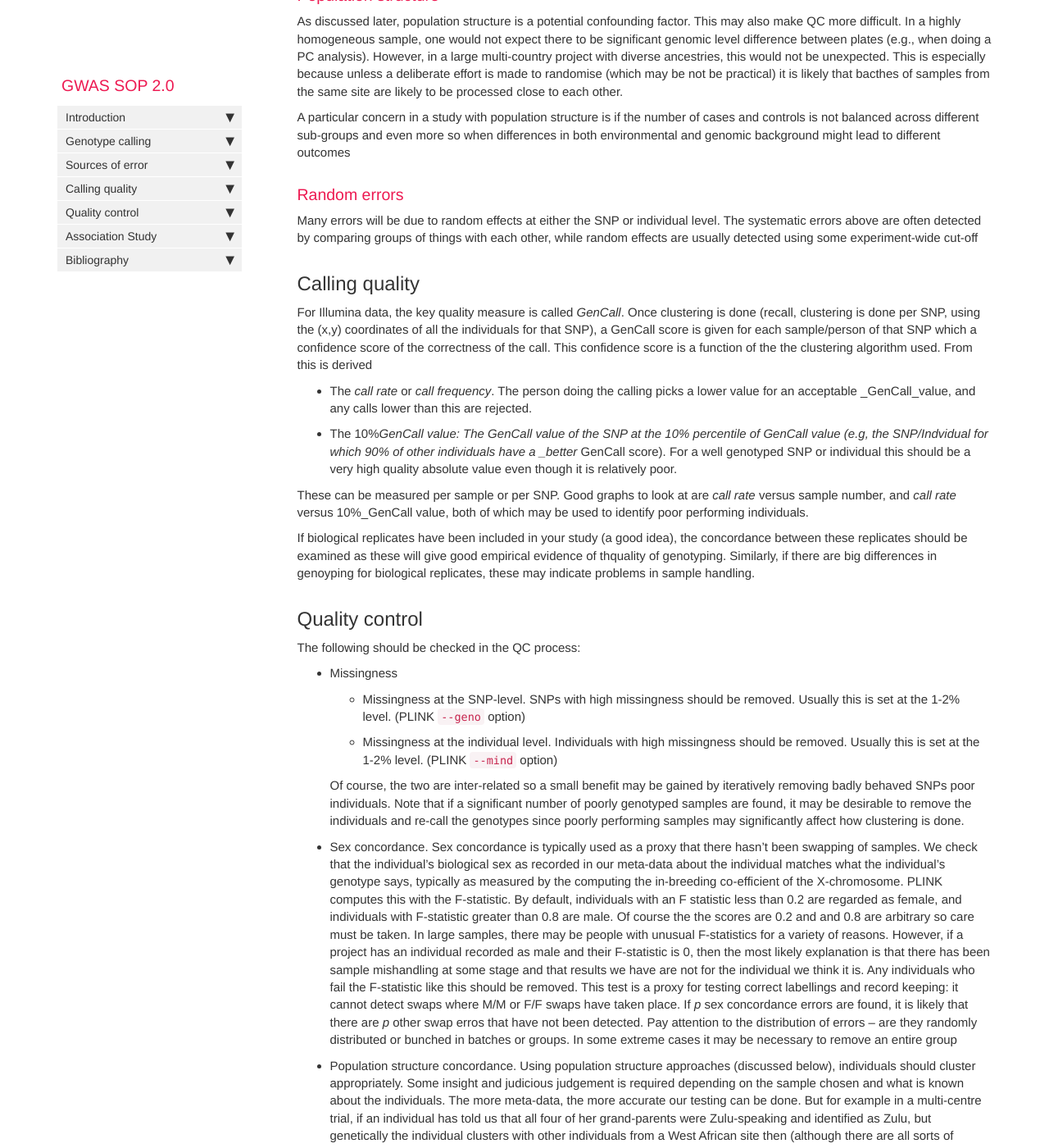
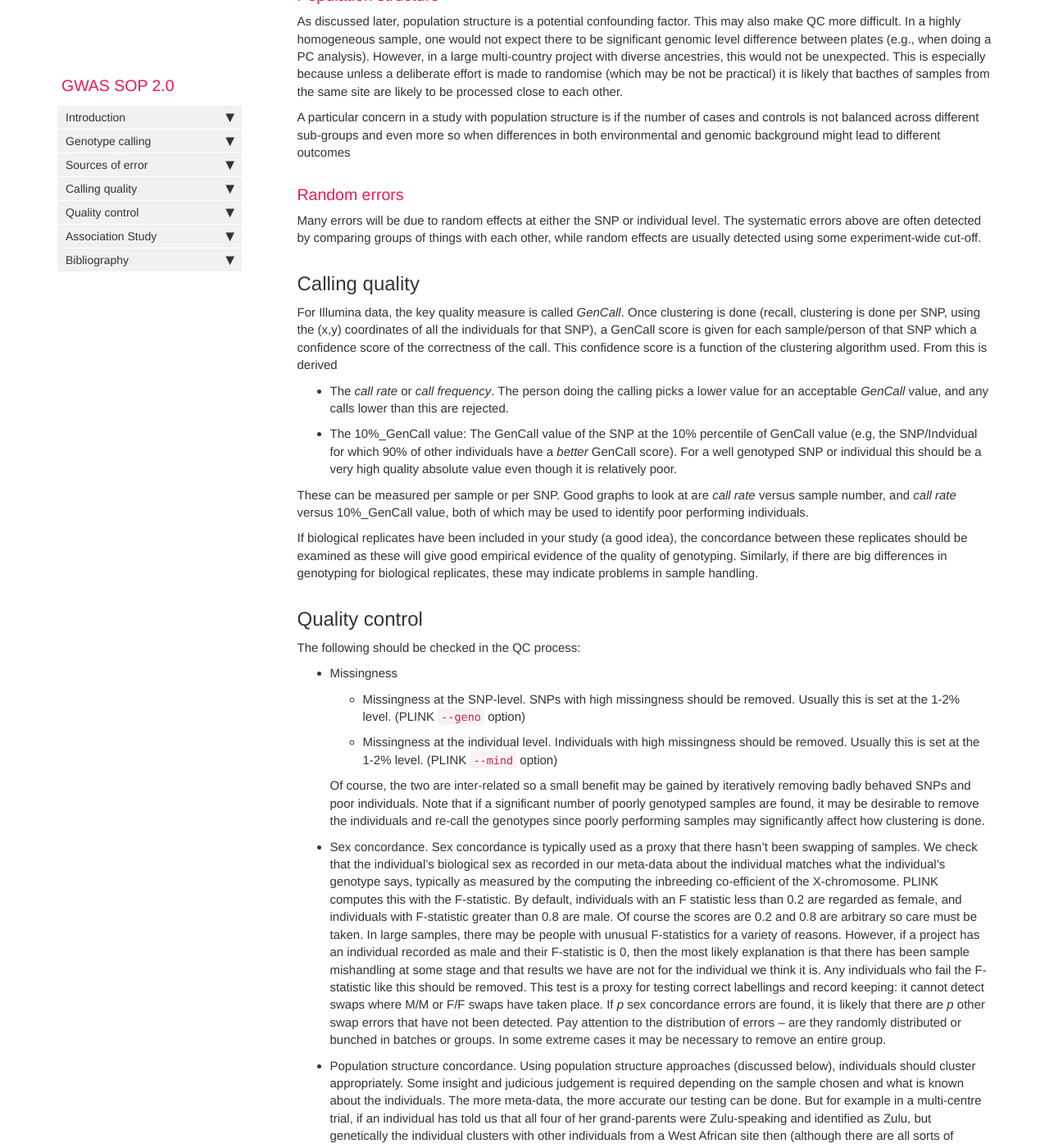
Before and after one commit to h3abionet/H3ABionet-SOPs, a Jekyll site: the page built from pages/genomics_analysis/GWAS/GWAS.md, in a window 1280 px wide and 1400 px high, scrolled down 2994 px. Shown: the whole window at 82% size. Built offline with Jekyll 4.4.1, drawn with Linux system fonts in a browser that asks for light colours; nearby versions of some CDN libraries; comment, search, counter and statistics services are not loaded; some of the changed text lies outside the part shown.

Commit message:
Typos, cleanup in Atom

```diff
--- a/pages/genomics_analysis/GWAS/GWAS.md
+++ b/pages/genomics_analysis/GWAS/GWAS.md
@@ -46,7 +46,7 @@ As is noted later, part of the QC will require coming back to the raw data.
 
 ## Sources of error {#errors}
 
-Error can occur at multiple places, and these errors can easily introduce false signals or mask real signals
+Error can occur at multiple places, and these errors can easily introduce false signals or mask real signals.
 
 * poor record keeping in the field, in transport, in storage, DNA extraction, plating and shipping
 * sample contamination
@@ -87,19 +87,19 @@ A particular concern in a study with population structure is if the number of ca
 
 ### Random errors {#random-errors}
 
-Many errors will be due to random effects at either the SNP or individual level. The systematic errors above are often detected by comparing groups of things with each other, while random effects are usually detected using some experiment-wide cut-off
+Many errors will be due to random effects at either the SNP or individual level. The systematic errors above are often detected by comparing groups of things with each other, while random effects are usually detected using some experiment-wide cut-off.
 
 
 ## Calling quality {#quality}
 
-For Illumina data, the key quality measure is called _GenCall_. Once clustering is done (recall, clustering is done per SNP, using the (x,y) coordinates of all the individuals for that SNP), a GenCall score is given for each sample/person of that SNP which a confidence score of the correctness of the call. This confidence score is  a function of the the clustering algorithm used. From this is derived
-* The _call rate_ or _call frequency_.  The person doing the calling picks a lower value for an acceptable _GenCall_value, and any calls lower than this are rejected.
-* The 10%_GenCall value: The GenCall value of the SNP at the 10% percentile of GenCall value (e.g, the SNP/Indvidual for which 90% of other individuals have a _better_ GenCall score). For a well genotyped SNP or individual this should be a very high quality absolute value even though it is relatively poor.
+For Illumina data, the key quality measure is called _GenCall_. Once clustering is done (recall, clustering is done per SNP, using the (x,y) coordinates of all the individuals for that SNP), a GenCall score is given for each sample/person of that SNP which a confidence score of the correctness of the call. This confidence score is  a function of the clustering algorithm used. From this is derived
+* The _call rate_ or _call frequency_.  The person doing the calling picks a lower value for an acceptable _GenCall_ value, and any calls lower than this are rejected.
+* The 10%\_GenCall value: The GenCall value of the SNP at the 10% percentile of GenCall value (e.g, the SNP/Indvidual for which 90% of other individuals have a _better_ GenCall score). For a well genotyped SNP or individual this should be a very high quality absolute value even though it is relatively poor.
 
 
-These can be measured per sample or per SNP.  Good graphs to look at are _call rate_ versus sample number, and _call rate_ versus 10%_GenCall value, both of which may be used to identify poor performing individuals.
+These can be measured per sample or per SNP.  Good graphs to look at are _call rate_ versus sample number, and _call rate_ versus 10%\_GenCall value, both of which may be used to identify poor performing individuals.
 
-If biological replicates have been included in your study (a good idea), the concordance between these replicates should be examined as these will give good empirical evidence of thquality of genotyping. Similarly, if there are big differences in genoyping for biological replicates, these may indicate problems in sample handling.
+If biological replicates have been included in your study (a good idea), the concordance between these replicates should be examined as these will give good empirical evidence of the quality of genotyping. Similarly, if there are big differences in genotyping for biological replicates, these may indicate problems in sample handling.
 
 ## Quality control {#qc}
 
@@ -109,9 +109,9 @@ The following should be checked in the QC process:
   * Missingness at the SNP-level. SNPs with high missingness should be removed. Usually this is set at the 1-2% level. (PLINK `--geno` option)
   * Missingness at the individual level. Individuals with high missingness should be removed. Usually this is set at the 1-2% level. (PLINK `--mind` option)
 
-   Of course, the two are inter-related so a small benefit may be gained by iteratively removing badly behaved SNPs poor individuals. Note that if a significant number of poorly genotyped samples are found, it may be desirable to remove the individuals and re-call the genotypes since poorly performing samples may significantly affect how clustering is done.
+   Of course, the two are inter-related so a small benefit may be gained by iteratively removing badly behaved SNPs and poor individuals. Note that if a significant number of poorly genotyped samples are found, it may be desirable to remove the individuals and re-call the genotypes since poorly performing samples may significantly affect how clustering is done.
 
-* Sex concordance. Sex concordance is typically used as a proxy that there hasn't been swapping of samples. We check that the individual's biological sex as recorded in our meta-data about the individual matches what the individual's genotype says, typically as measured by the computing the in-breeding co-efficient of the X-chromosome. PLINK computes this with the F-statistic. By default, individuals with an F statistic less than 0.2 are regarded as female, and individuals with F-statistic greater than 0.8 are male.  Of course the the scores are 0.2 and and 0.8 are arbitrary so care must be taken. In large samples, there may be people with unusual F-statistics for a variety of reasons. However, if a project has an individual recorded as male and their F-statistic is 0, then the most likely explanation is that there has been sample mishandling at some stage and that results we have are not for the individual we think it is. Any individuals who fail the F-statistic like this should be removed. This test is a proxy for testing correct labellings and record keeping: it cannot detect swaps where M/M or F/F swaps have taken place. If  _p_ sex concordance errors are found, it is likely that there are _p_ other swap erros that have not been detected. Pay attention to the distribution of errors -- are they randomly distributed or bunched in batches or groups. In some extreme cases  it may be necessary to remove an entire group
+* Sex concordance. Sex concordance is typically used as a proxy that there hasn't been swapping of samples. We check that the individual's biological sex as recorded in our meta-data about the individual matches what the individual's genotype says, typically as measured by the computing the inbreeding co-efficient of the X-chromosome. PLINK computes this with the F-statistic. By default, individuals with an F statistic less than 0.2 are regarded as female, and individuals with F-statistic greater than 0.8 are male.  Of course the scores are 0.2 and 0.8 are arbitrary so care must be taken. In large samples, there may be people with unusual F-statistics for a variety of reasons. However, if a project has an individual recorded as male and their F-statistic is 0, then the most likely explanation is that there has been sample mishandling at some stage and that results we have are not for the individual we think it is. Any individuals who fail the F-statistic like this should be removed. This test is a proxy for testing correct labellings and record keeping: it cannot detect swaps where M/M or F/F swaps have taken place. If  _p_ sex concordance errors are found, it is likely that there are _p_ other swap errors that have not been detected. Pay attention to the distribution of errors -- are they randomly distributed or bunched in batches or groups. In some extreme cases  it may be necessary to remove an entire group.
 
 * Population structure concordance. Using population structure approaches (discussed below), individuals should cluster appropriately.  Some insight and judicious judgement is required depending on the sample chosen and what is known about the individuals. The more meta-data, the more accurate our testing can be done. But for example in a multi-centre trial, if an individual has told us that all four of her grand-parents were Zulu-speaking and identified as Zulu, but genetically the individual clusters with other individuals from a West African site then (although there are all sorts of interesting life stories) there is a strong possiblity that this is a sampling error. As discussed above, population structure differences between batches or plates may also indicate errors, but in a heterogeneous study or multi-centre study this may be hard to test for. Individuals whose PC position falls far from the centroid of the group are likely a result of mislabelling or even genotyping problems.
 
@@ -128,7 +128,7 @@ The following should be checked in the QC process:
 
   PLINK's `--hardy` and `--hwe` options will be very useful.
 
-* Relatedness. An investigation of relatedness between the samples is important for two reasons. There are several ways of measuring relatedness and you should consider the most appopriate for your study. One way of measuring relatedness is the PI-hat score computed by PLINK. There are two reasons for testing for relatedness (the discussion below uses PI-hat  but similar considerations apply to other approaches, _mutatis _mutandis).
+* Relatedness. An investigation of relatedness between the samples is important for two reasons. There are several ways of measuring relatedness and you should consider the most appopriate for your study. One way of measuring relatedness is the PI-hat score computed by PLINK. There are two reasons for testing for relatedness (the discussion below uses PI-hat  but similar considerations apply to other approaches, \_mutatis \_mutandis).
   * If there are pairs of individuals with a PI-hat score close to 1 then this indicates (a) a known biological replicate; or  (b) a sample handing error; (c) the same individual being recruited more than once into the study. In case (a) one of the pair should be removed; in case (b)  and (c) it is likely that both pairs will need to be removed. PI-hat values significantly above 0.5 but less than 1 are highly unlikely biologically and if you find any such pairs these are probably caused by contamination of some sort
    * The level of relatedness in the study, which will determine analytic approach. For family based studies a high level of relatedness is expected and it is important to check that the genotype-computed relatedness matches what is expected in the study. For most GWASes samples are  ideally randomly recruited and some methods rely on low levels of relatedness. For samples recruited in large urban areas, random sampling should result in low levels of relatedness and if there are a significant number of related pairs, there may be a problem in experimental design and execution. In smaller regions, depending on region histry and cultural practices, a relatively high number of related pairs is possible.
 
@@ -160,7 +160,7 @@ This is a particular problem when you will be merging your data with other sets.
 
 
 The following document describes some recommended steps for processing genotype data
-from a genome­wide association study, as will be generated by many of the H3Africa projects. Although it is written with data from SNP genotyping arrays in mind, many of the steps also apply to full genome sequence and exome sequencing data. Many of the tests can be performed with the PLINK software suite, but where other software is required this will be indicated.
+from a genome­-wide association study, as will be generated by many of the H3Africa projects. Although it is written with data from SNP genotyping arrays in mind, many of the steps also apply to full genome sequence and exome sequencing data. Many of the tests can be performed with the PLINK software suite, but where other software is required this will be indicated.
 
 Some steps below may be repeat QC steps mentioned above. If QC has been done thoroughly above then they may be omitted now.
 
```
Also changed, not shown: other parts of pages/genomics_analysis/GWAS/GWAS.md (+13 -13 lines).
